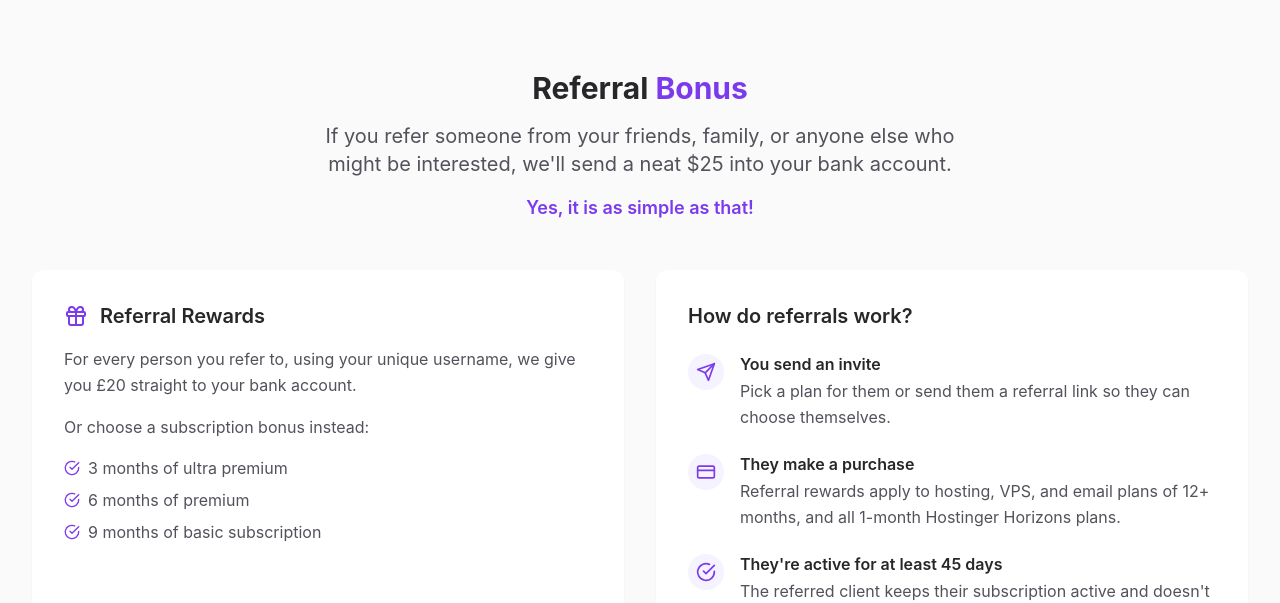
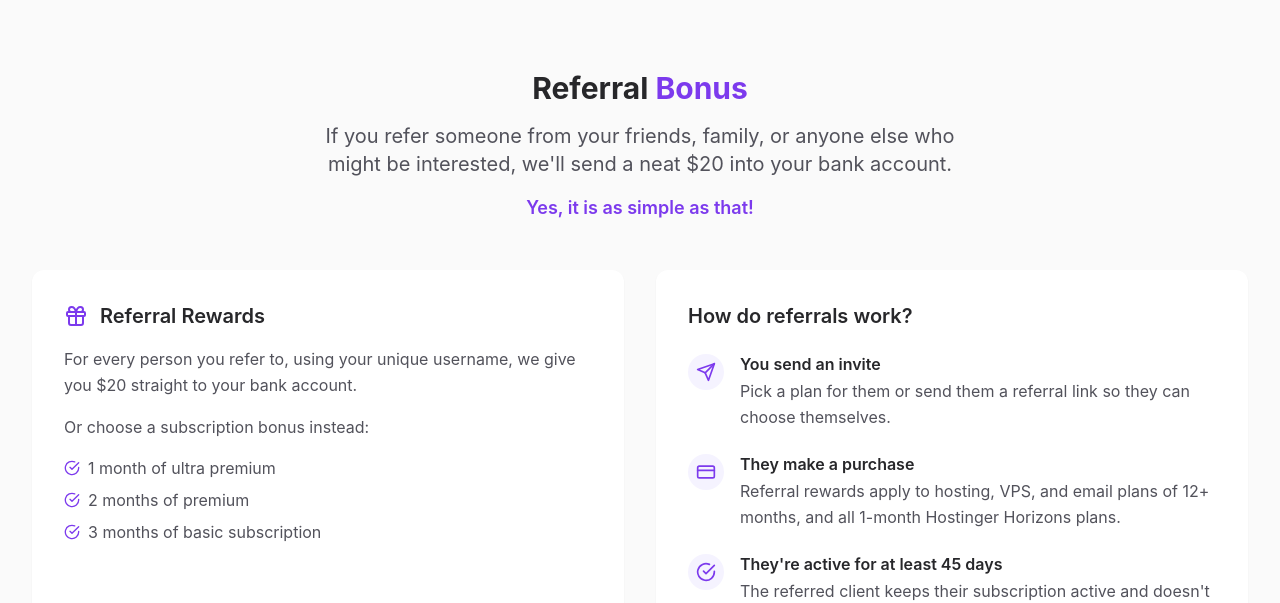
Before and after one commit to ImranShaikh8806/deckoviz_web, a React (Vite) app: page / in a window 1280 px wide. Shown: the part 7680-8283 px from the top of the page. Built offline with nearby package versions, Linux system fonts and the light colour scheme.

Commit message:
Update Referral.tsx

```diff
--- a/src/components/Referral.tsx
+++ b/src/components/Referral.tsx
@@ -10,7 +10,7 @@ const Referral: React.FC = () => {
             Referral <span className="text-primary-600">Bonus</span>
           </h2>
           <p className="text-xl text-gray-600 max-w-2xl mx-auto">
-            If you refer someone from your friends, family, or anyone else who might be interested, we'll send a neat $25 into your bank account.
+            If you refer someone from your friends, family, or anyone else who might be interested, we'll send a neat $20 into your bank account.
           </p>
           <p className="text-lg text-primary-600 font-semibold mt-4">
             Yes, it is as simple as that!
@@ -24,7 +24,7 @@ const Referral: React.FC = () => {
               <h3 className="text-xl font-semibold">Referral Rewards</h3>
             </div>
             <p className="text-gray-600 mb-4">
-              For every person you refer to, using your unique username, we give you £20 straight to your bank account.
+              For every person you refer to, using your unique username, we give you $20 straight to your bank account.
             </p>
             <p className="text-gray-600">
               Or choose a subscription bonus instead:
@@ -32,15 +32,15 @@ const Referral: React.FC = () => {
             <ul className="mt-4 space-y-2">
               <li className="flex items-center text-gray-600">
                 <CheckCircle className="text-primary-600 mr-2" size={16} />
-                3 months of ultra premium
+                1 month of ultra premium
               </li>
               <li className="flex items-center text-gray-600">
                 <CheckCircle className="text-primary-600 mr-2" size={16} />
-                6 months of premium
+                2 months of premium
               </li>
               <li className="flex items-center text-gray-600">
                 <CheckCircle className="text-primary-600 mr-2" size={16} />
-                9 months of basic subscription
+                3 months of basic subscription
               </li>
             </ul>
           </div>
```
